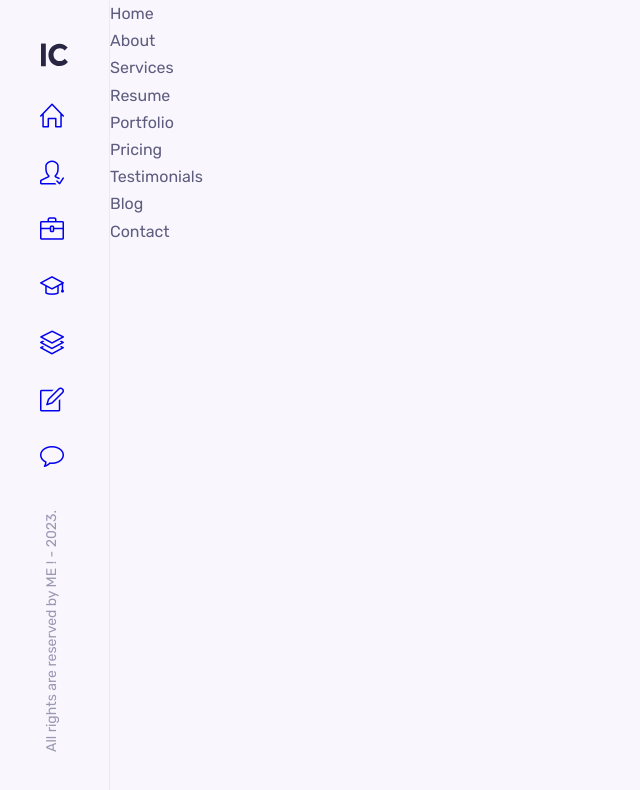
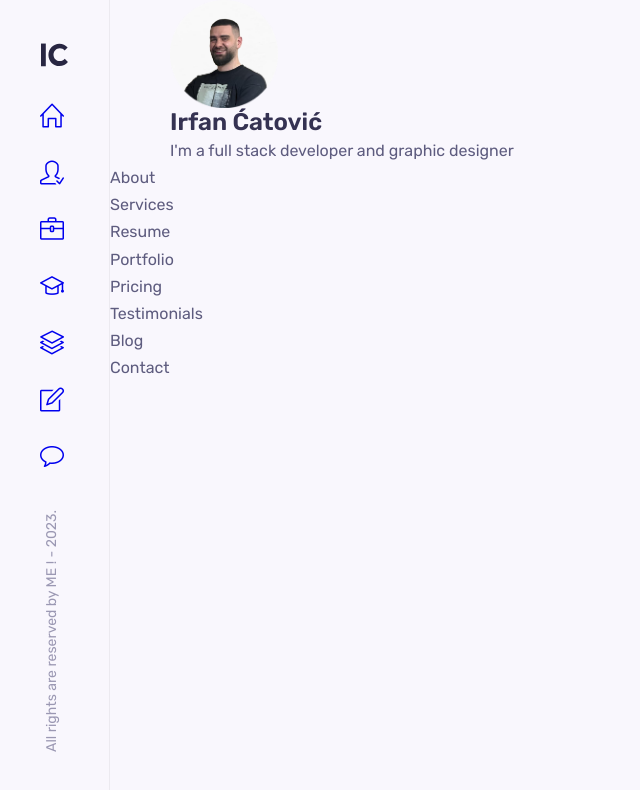
Before and after one commit to IrfanCatovic/my_portfolio, a React (Create React App) app: page / in a window 1280 px wide. Shown: the top 790 px of the page, without its empty margins (0-640 px from the left). Built offline with nearby package versions, Linux system fonts and the light colour scheme.

Commit message:
home and selfie added

```diff
--- a/src/components/home/Home.jsx
+++ b/src/components/home/Home.jsx
@@ -1,7 +1,18 @@
 import "./home.css";
+import Me from "../../assests/selfie.png";
 
 function Home() {
-  return <div>Home</div>;
+  return (
+    <section className="home container" id="home">
+      <div className="intro">
+        <img src={Me} alt="" className="home_img" />
+        <h1 className="home_name">Irfan Ćatović</h1>
+        <span className="home_education">
+          I'm a full stack developer and graphic designer
+        </span>
+      </div>
+    </section>
+  );
 }
 
 export default Home;
--- a/src/components/home/home.css
+++ b/src/components/home/home.css
@@ -0,0 +1,4 @@
+.home_img {
+  height: 108px;
+  width: 108px;
+}
```
Also changed, not shown: src/assests/selfie.png (added).
